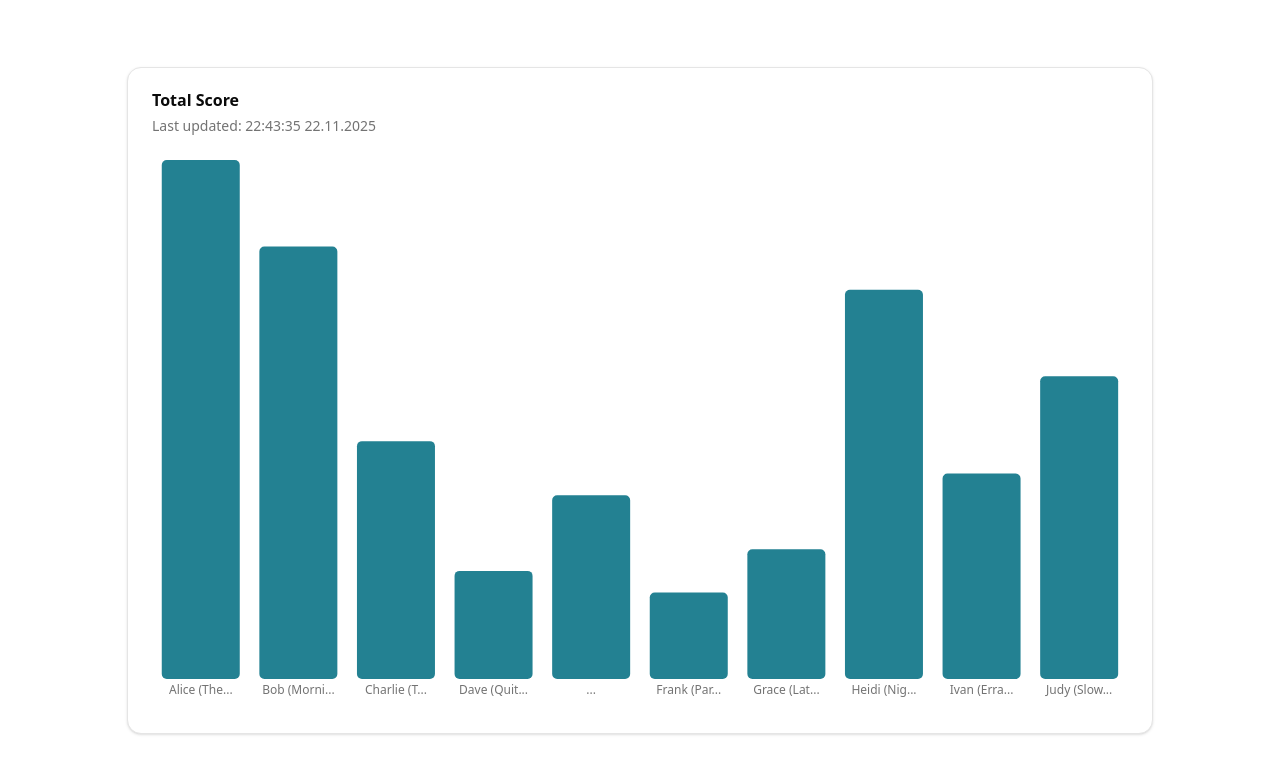
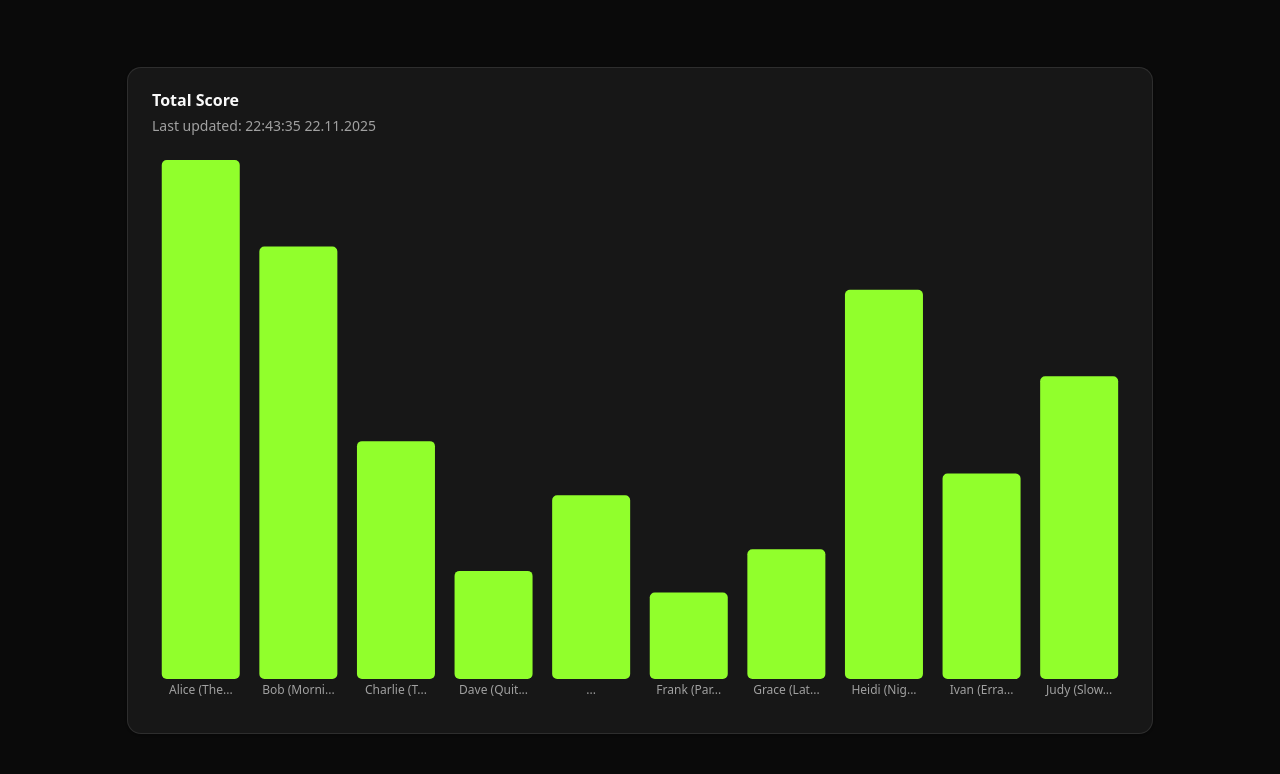
Before and after one commit to neuland-ingolstadt/neuland-aoc-leaderboard, a Next.js app: page /test in a window 1280 px wide. Shown: the top 774 px of the page. Built offline with nearby package versions, Linux system fonts and the light colour scheme.

Commit message:
feat: enable dark theme

```diff
--- a/app/globals.css
+++ b/app/globals.css
@@ -89,7 +89,7 @@
   --secondary-foreground: oklch(0.985 0 0);
   --muted: oklch(0.269 0 0);
   --muted-foreground: oklch(0.708 0 0);
-  --accent: oklch(0.269 0 0);
+  --accent: oklch(0.899 0.248 134.446);
   --accent-foreground: oklch(0.985 0 0);
   --destructive: oklch(0.704 0.191 22.216);
   --border: oklch(1 0 0 / 10%);
--- a/app/layout.tsx
+++ b/app/layout.tsx
@@ -1,6 +1,8 @@
 import type { Metadata } from "next";
 import { Geist, Geist_Mono } from "next/font/google";
 import "./globals.css";
+import React from "react";
+import {ThemeProvider} from "@/src/components/theme-provider";
 
 const geistSans = Geist({
   variable: "--font-geist-sans",
@@ -26,7 +28,14 @@ export default function RootLayout({
       <body
         className={`${geistSans.variable} ${geistMono.variable} antialiased`}
       >
+      <ThemeProvider
+          attribute={"class"}
+          defaultTheme={"dark"}
+          enableSystem={false}
+          disableTransitionOnChange
+          >
         {children}
+      </ThemeProvider>
       </body>
     </html>
   );
--- a/app/test/Chart.tsx
+++ b/app/test/Chart.tsx
@@ -7,7 +7,6 @@ import {
     Card,
     CardContent,
     CardDescription,
-    CardFooter,
     CardHeader,
     CardTitle,
 } from "@/components/ui/card"
@@ -62,7 +61,7 @@ export default function Chart({ members, lastUpdated }: Props) {
                                 cursor={false}
                                 content={<ChartTooltipContent hideLabel />}
                             />
-                            <Bar dataKey="local_score" fill="#238192" radius={5} />
+                            <Bar dataKey="local_score" fill="var(--accent)" radius={5} />
                         </BarChart>
                     </ChartContainer>
                 </CardContent>
--- /dev/null
+++ b/src/components/theme-provider.tsx
@@ -0,0 +1,8 @@
+"use client"
+
+import * as React from "react"
+import {ThemeProvider as NextThemesProvider} from "next-themes"
+
+export function ThemeProvider({children, ...props}: React.ComponentProps<typeof NextThemesProvider>){
+    return <NextThemesProvider {...props}>{children}</NextThemesProvider>
+}
```
